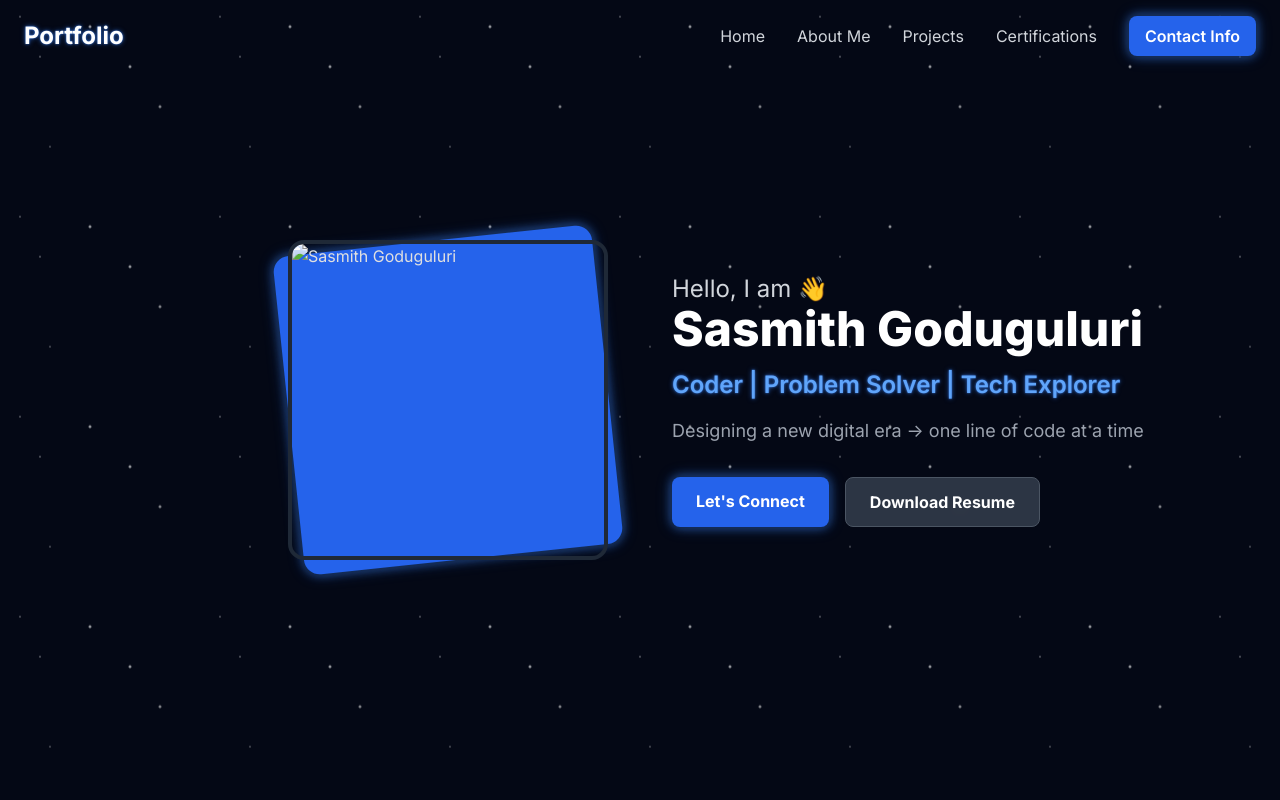
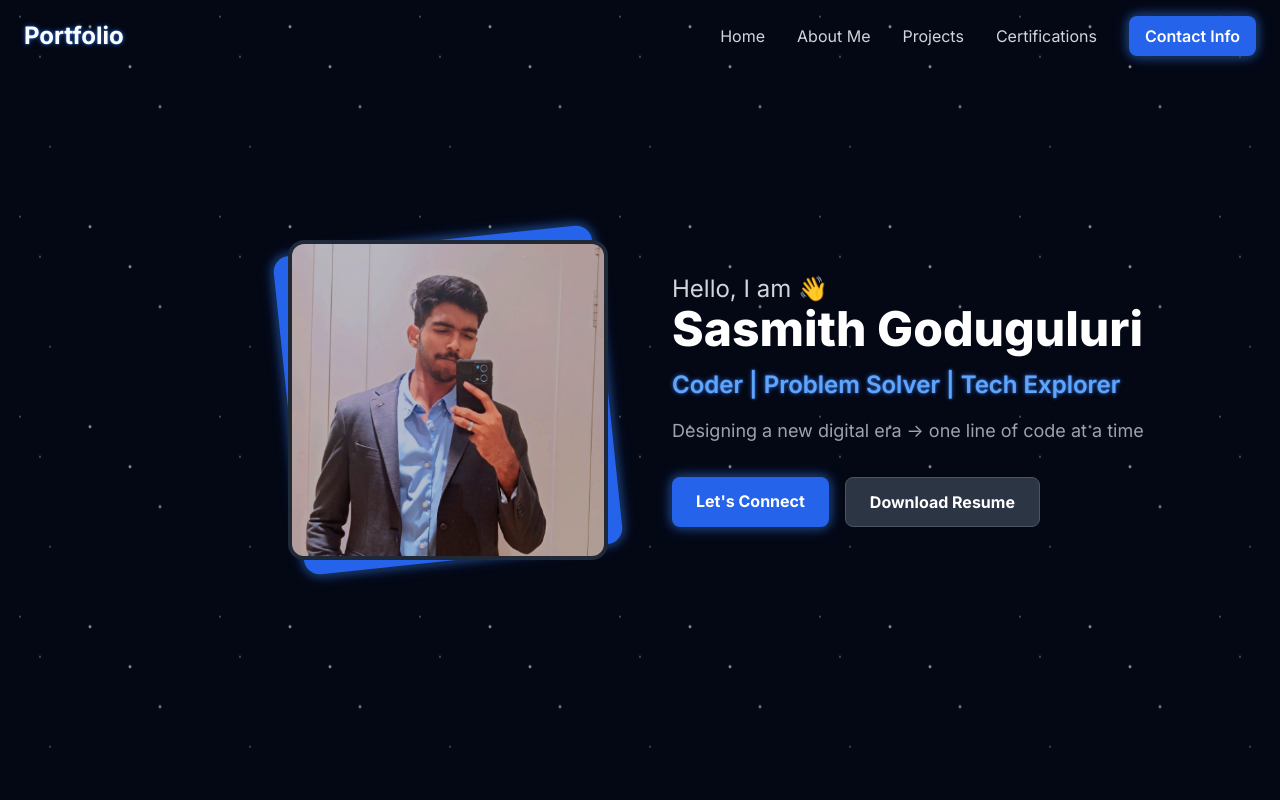
Before and after one commit to Sasmith-G/Portfolio, a plain HTML site: page index.html in a window 1280 px wide. Shown: the top 800 px of the page. Drawn offline with nearby package versions, Linux system fonts and the light colour scheme.

Commit message:
Fix broken link for profile photo

```diff
--- a/index.html
+++ b/index.html
@@ -269,7 +269,7 @@
                             class="absolute inset-0 bg-blue-600 rounded-2xl transform -rotate-6 transition-transform duration-500 group-hover:rotate-0 group-hover:scale-105 neon-glow">
                         </div>
                         <!-- The actual image -->
-                        <img src="Screenshot 2025-09-08 103231.png" alt="Sasmith Goduguluri"
+                        <img src="ssPhotoMine.png" alt="Sasmith Goduguluri"
                             class="relative w-full h-full object-cover rounded-2xl border-4 border-gray-800 transition-transform duration-500 group-hover:scale-105">
                     </div>
                 </div>
```
